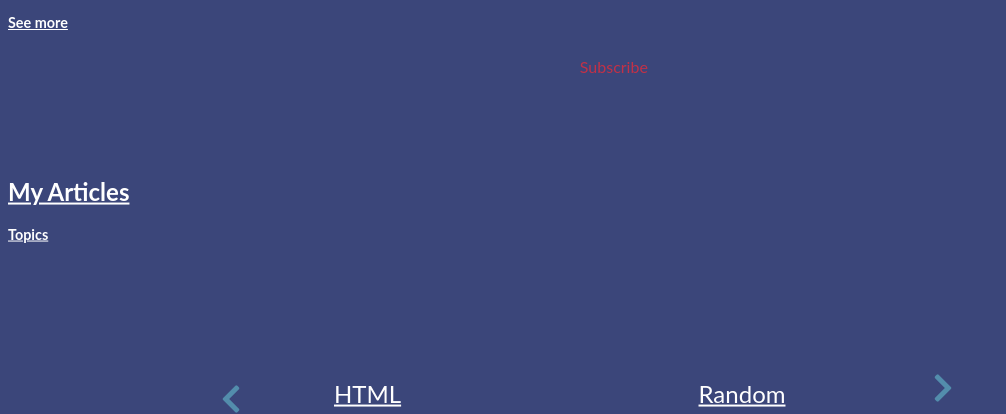
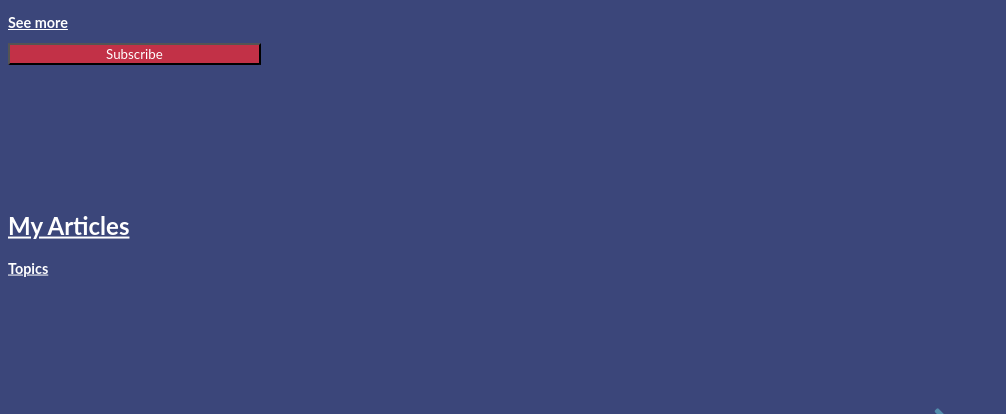
Before and after one commit to Bountukp20/Marvcode_Blog, a Django app: page / in a window 1280 px wide. Shown: the part 791-1205 px from the top of the page, without its empty margins (0-1006 px from the left). Run offline with Django 4.2, Linux system fonts and the light colour scheme; some libraries are stand-ins or nearby versions.

Commit message:
updated the css file

```diff
--- a/blog/static/blog/index.css
+++ b/blog/static/blog/index.css
@@ -556,17 +556,28 @@ i{
 }
 .news-word{
     position: relative;
-    left: 44%;
-    bottom: 20em;
+    left: 42%;
+    bottom: 19.3em;
 }
-.subscribe a{
+.subscribe-div{
+    align-items: center;
+    font-size: 1em;
+}
+.subscribe-btn{
+    width: 20%;
+    border-radius: 2%;
+    background: rgb(194, 49, 71);
+    color: white;
+    text-decoration: none;
+}
+/* .subscribe a{
     font-size: 1em;
     position: relative;
     bottom: 43%;
     left: 45.3%;
     text-decoration: none;
-    color: rgb(194, 49, 71);
-}
+    color: white;
+} */
 ::selection{
     color: white;
     background: #48DBFB;
--- a/blog/templates/blog/index.html
+++ b/blog/templates/blog/index.html
@@ -171,6 +171,7 @@
         </div>
     </div>
     <h2 class="see-more"><a href="https://www.youtube.com/channel/UC67r2u-zImaN2z_NXsnbF7A" target="_blank">See more</a></h2>
+    <div class="subscribe-div"><a href="https://www.youtube.com/channel/UC67r2u-zImaN2z_NXsnbF7A?sub_confirmation=1" target="_blank"><button class="subscribe-btn">Subscribe</button></a></div>
 </section>
 <main id="videos-page" loading="lazy">
     <section class="testim" id="testim">
@@ -315,10 +316,6 @@
         <div class="email"><a href="mailto:marvcode.co@gmail.com?body=Hi"><i class="fa fa-envelope" aria-hidden="true"></i></a></div>
         <div class="location"><a href="https://www.google.com/maps/dir/6.4723077,3.3288194/1+Ikare+St,+Ijesha+Tedo+101241,+Lagos/@6.4801579,3.3226852,15z/data=!3m1!4b1!4m9!4m8!1m1!4e1!1m5!1m1!1s0x103b8ead3b69db6f:0x23bc3e8a4790b5e5!2m2!1d3.3306085!2d6.4830416" target="_blank"><i class="fa fa-map-marker-alt ic" target="_blank"></i></a></div>
     </div>
-    <div class="links">
-        <div class="portfolio" target="_blank"><a href="https://bountukp20.github.io/marvcode/index.html" class="hi1"><i class="fas fa-briefcase hi"></i></a></div>
-    </div>
-    <div class="subscribe"><a href="https://www.youtube.com/channel/UC67r2u-zImaN2z_NXsnbF7A?sub_confirmation=1" target="_blank">Subscribe</a></div>
     <div class="newsletter">
         <h4 class="news-word">Subscribe to newsletter</h4>
         <div class="start-btn">
```
Also changed, not shown: 2 other files.
